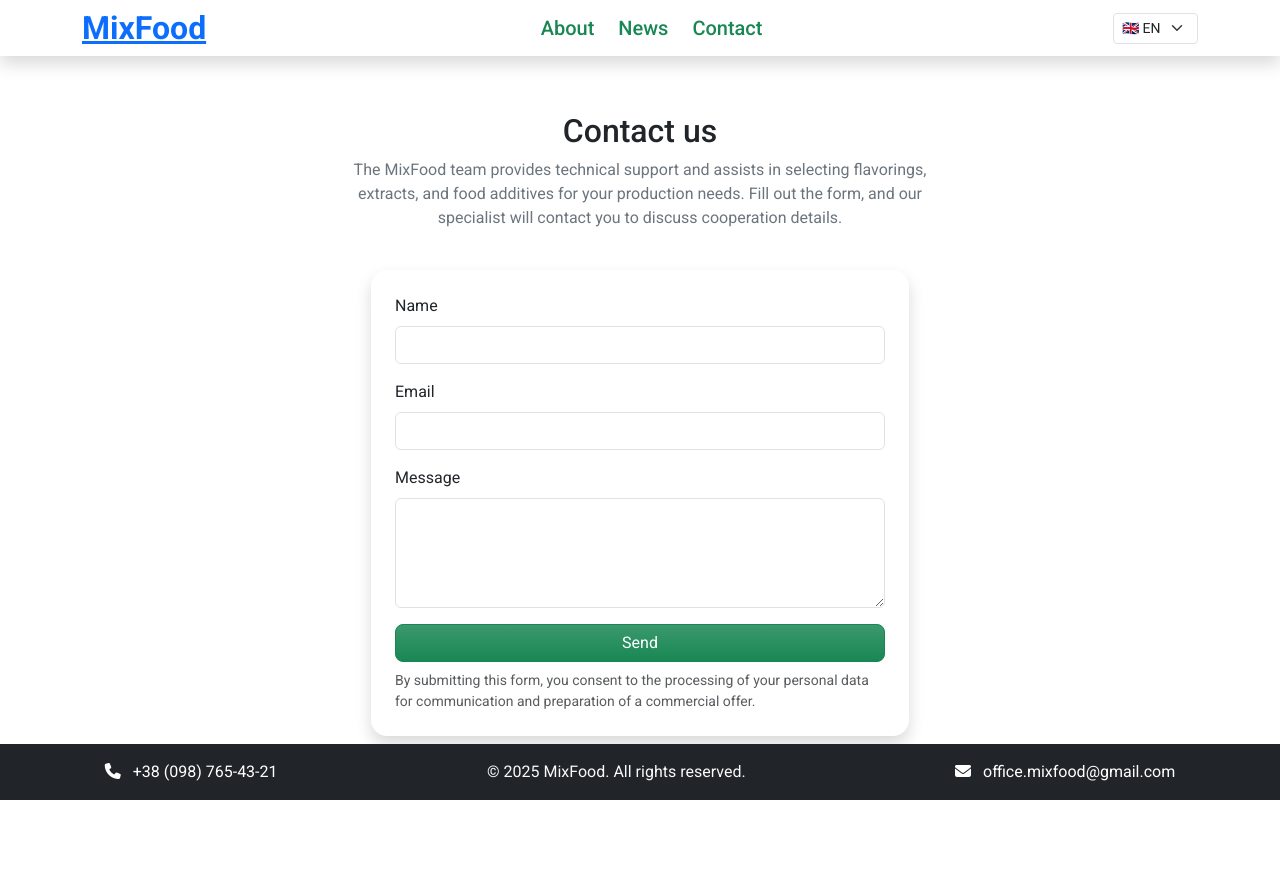
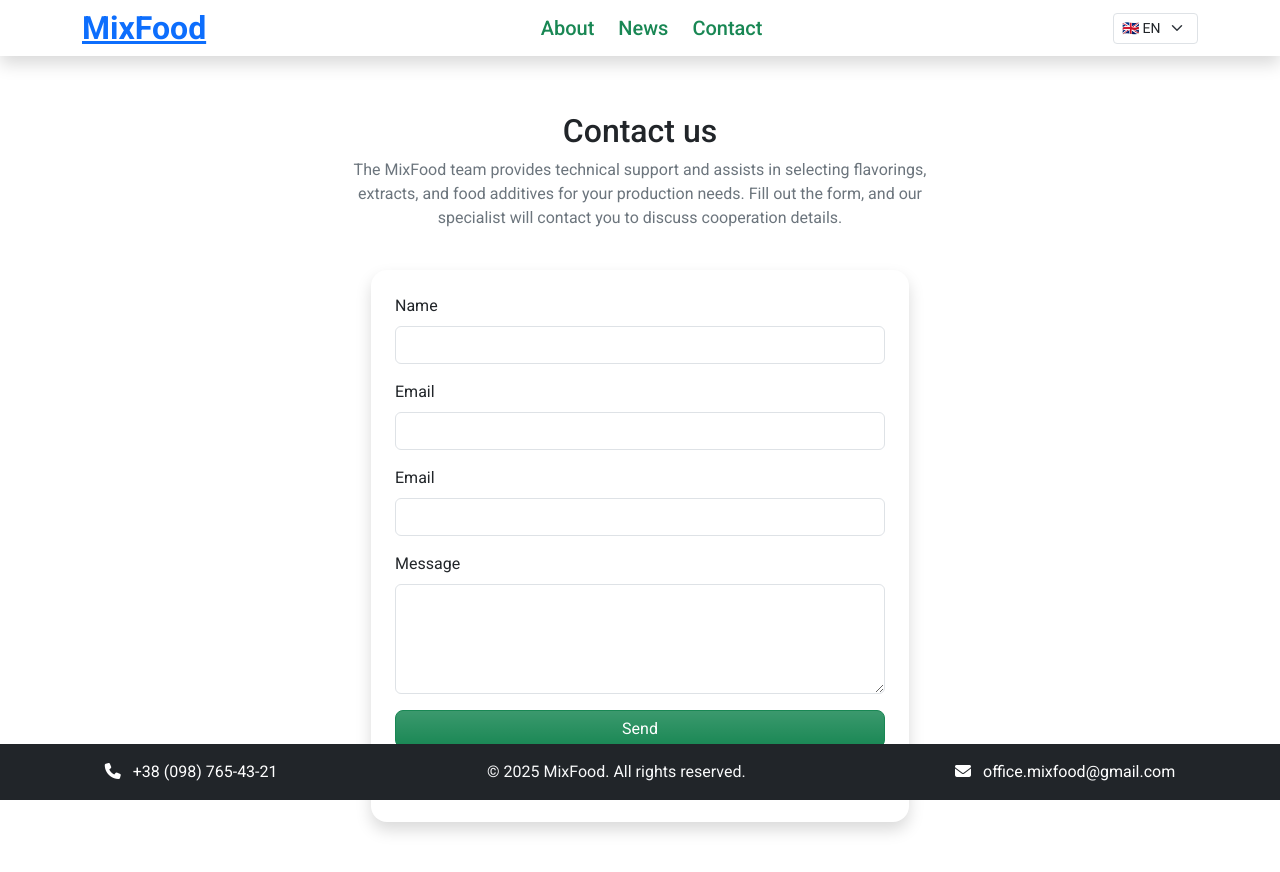
Before and after one commit to RenatAsadulov/Mix-food, a React (Vite) app: page /contact in a window 1280 px wide. Shown: the top 872 px of the page. Before the commit the page ends 800 px from the top, so only its background shows below. Built offline with nearby package versions, Linux system fonts and the light colour scheme.

Commit message:
updating contact page with custom validation

```diff
--- a/src/i18n/i18n.jsx
+++ b/src/i18n/i18n.jsx
@@ -49,6 +49,9 @@ const translations = {
       send: "Send",
       privacyNote:
         "By submitting this form, you consent to the processing of your personal data for communication and preparation of a commercial offer.",
+      emailInvalid: "Enter email in format your_email@test.com",
+      phoneInvalid:
+        "Please enter a valid phone number in international format, e.g. +44 20 1234 5678.",
     },
     footer: { rights: "All rights reserved." },
   },
@@ -97,6 +100,9 @@ const translations = {
       send: "Wyślij",
       privacyNote:
         "Wysyłając formularz, wyrażasz zgodę na przetwarzanie danych osobowych w celu kontaktu i przygotowania oferty handlowej.",
+      emailInvalid: "Wpisz adres e-mail w formacie your_email@test.com",
+      phoneInvalid:
+        "Wprowadź poprawny numer telefonu w formacie międzynarodowym, np. +48 501 234 567.",
     },
     footer: { rights: "Wszelkie prawa zastrzeżone." },
   },
@@ -146,6 +152,9 @@ const translations = {
       send: "Надіслати",
       privacyNote:
         "Надсилаючи форму, ви погоджуєтесь на обробку персональних даних з метою комунікації та підготовки комерційної пропозиції.",
+      emailInvalid: "Введіть електронну пошту в форматі your_email@test.com",
+      phoneInvalid:
+        "Введіть правильний номер телефону у міжнародному форматі, наприклад, +380 50 123 4567.",
     },
     footer: { rights: "Всі права захищені." },
   },
--- a/src/pages/Contact.jsx
+++ b/src/pages/Contact.jsx
@@ -3,27 +3,51 @@ import { Card, CardContent } from "@/components/ui/card";
 import { Button } from "@/components/ui/button";
 import { useI18n } from "../i18n/i18n";
 import { useRef, useState } from "react";
-import { ContactInfo } from "../components/features/contact-info/ContactInfo";
-import { div } from "framer-motion/client";
 
 export const ContactForm = () => {
   const { t } = useI18n();
 
-  const [form, setForm] = useState({ name: "", email: "", message: "" });
+  const [form, setForm] = useState({
+    name: "",
+    email: "",
+    phone: "",
+    message: "",
+  });
   const [submitted, setSubmitted] = useState(false);
   const [emailError, setEmailError] = useState("");
+  const [phoneError, setPhoneError] = useState("");
   const emailRef = useRef(null);
+  const phoneRef = useRef(null);
 
   const handleChange = (e) => {
     const { name, value } = e.target;
+    console.log("name", name);
+    console.log("value", value);
     setForm((s) => ({ ...s, [name]: value }));
     if (name === "email") {
       setEmailError("");
+    }
+    if (name === "phone") {
+      setPhoneError("");
     }
   };
 
   const isValidEmail = (email) =>
     /^[^\s@]+@[^\s@]+\.[^\s@]{2,}$/i.test(email.trim());
+
+  const isValidPhone = (phone) => {
+    if (typeof phone !== "string") return false;
+
+    const cleaned = phone.trim().replace(/[\s().-]/g, "");
+
+    if (!/^\+?\d+$/.test(cleaned)) return false;
+
+    if (cleaned.startsWith("+")) {
+      return /^\+[1-9]\d{6,14}$/.test(cleaned);
+    }
+
+    return /^\d{7,12}$/.test(cleaned);
+  };
 
   const handleSubmit = (e) => {
     e.preventDefault();
@@ -31,12 +55,17 @@ export const ContactForm = () => {
     // валидация email
     if (!isValidEmail(form.email)) {
       setEmailError(t("contact.emailInvalid", "Некоректний email"));
-      // фокус на поле для UX/а11y
       emailRef.current?.focus();
       return;
     }
 
-    // функциональность оставляем как есть
+    // валидация phone
+    if (!isValidPhone(form.phone)) {
+      setPhoneError(t("contact.phoneInvalid"));
+      phoneRef?.current?.focus();
+      return;
+    }
+
     setSubmitted(true);
   };
 
@@ -137,6 +166,37 @@ export const ContactForm = () => {
                       </div>
 
                       <div className="mb-3">
+                        <label htmlFor="email" className="form-label">
+                          {t("contact.email")}
+                        </label>
+                        <input
+                          ref={phoneRef}
+                          type="tel"
+                          id="phone"
+                          name="phone"
+                          pattern="[0-9]{3}-[0-9]{3}-[0-9]{4}"
+                          value={form.phone}
+                          onChange={handleChange}
+                          className={`form-control${
+                            phoneError ? " is-invalid" : ""
+                          }`}
+                          autoComplete="tel-national"
+                          aria-invalid={phoneError ? "true" : "false"}
+                          aria-describedby={
+                            phoneError ? "phoneError" : undefined
+                          }
+                        />
+                        {phoneError && (
+                          <div
+                            id="phoneError"
+                            className="invalid-feedback d-block"
+                          >
+                            {phoneError}
+                          </div>
+                        )}
+                      </div>
+
+                      <div className="mb-3">
                         <label htmlFor="message" className="form-label">
                           {t("contact.message")}
                         </label>
```
